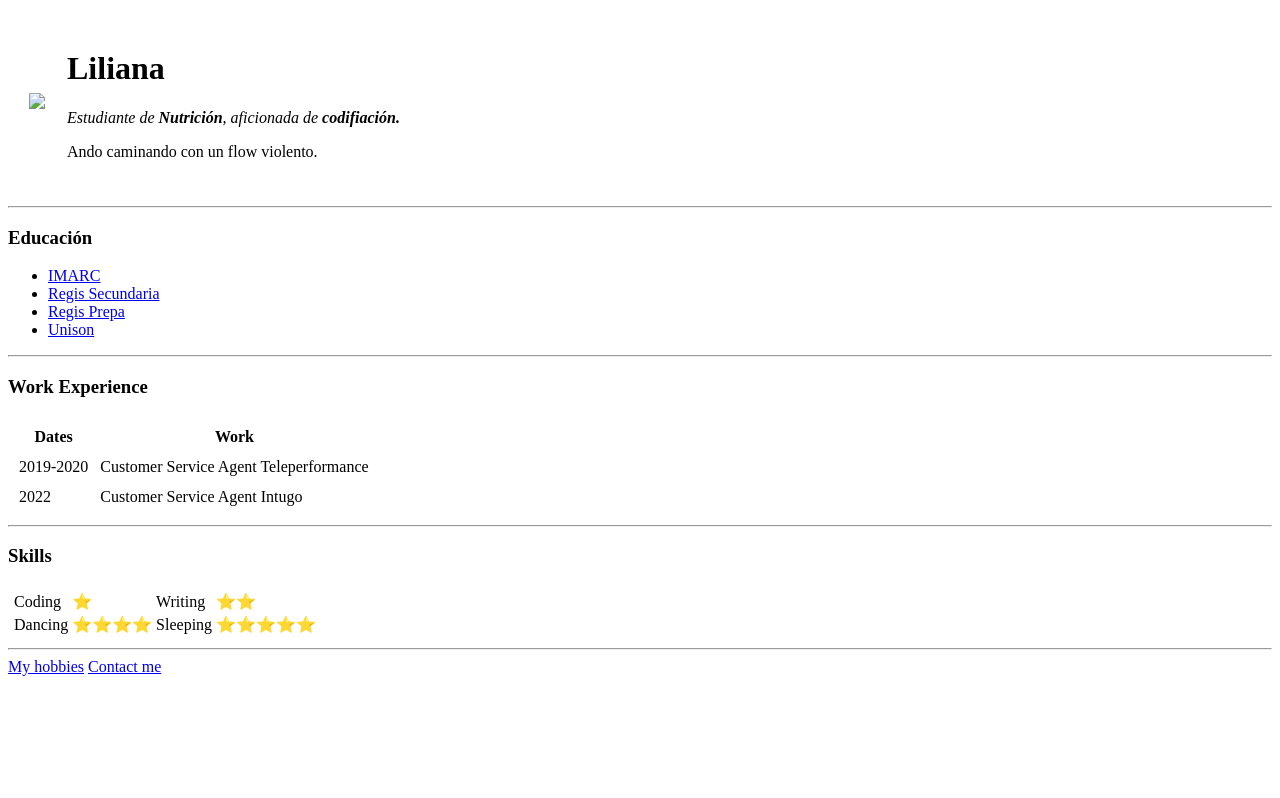
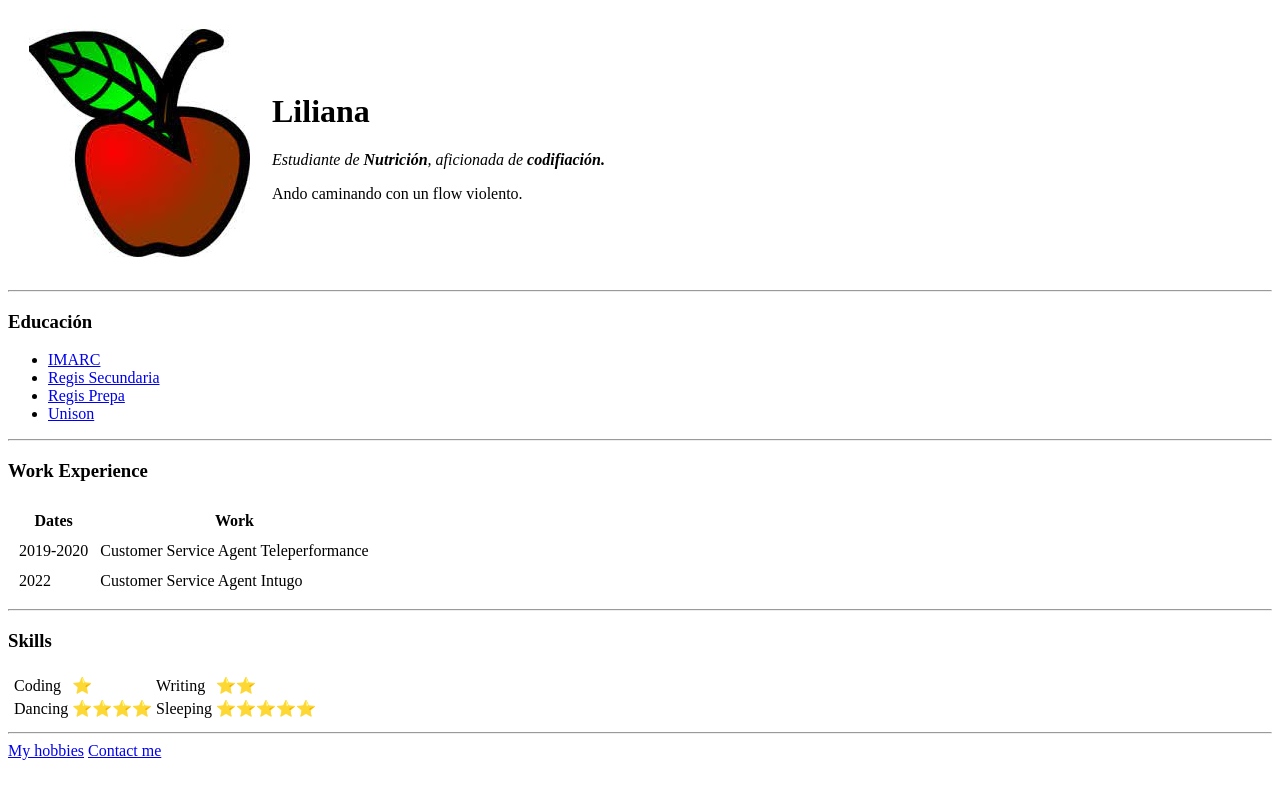
Before and after one commit to lilidvx/cv, a plain HTML site: page index.html in a window 1280 px wide. Drawn offline with Linux system fonts and the light colour scheme.

Commit message:
Update index.html

```diff
--- a/index.html
+++ b/index.html
@@ -9,7 +9,7 @@
 <body>
   <table cellspacing="20">
     <tr>
-      <td><img src="download.png"></td>
+      <td><img src="images/download.png"></td>
       <td><h1>Liliana</h1>
         <em><p>Estudiante de <strong>Nutrición</strong>, aficionada de <strong>codifiación.</strong></p></em>
         <p>Ando caminando con un flow violento.</p></td>
```
